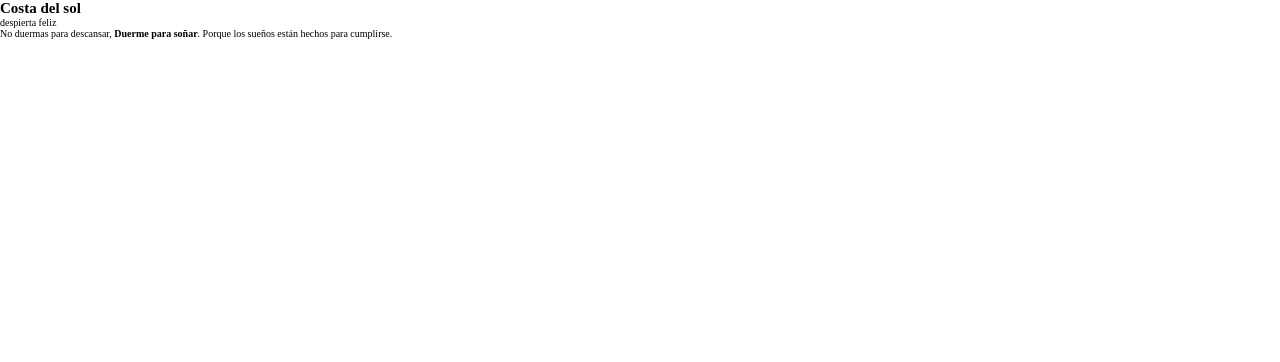
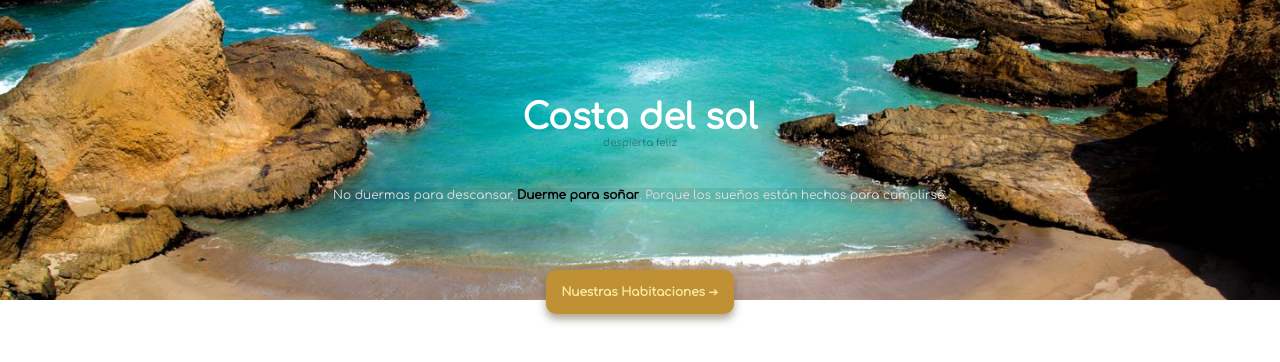
Before and after one commit to brenpc1443/mobile-view, a plain HTML site: page index.html in a window 1280 px wide. Drawn offline with Linux system fonts and the light colour scheme.

Commit message:
se culminó el texto, el parrafo de inicio y el botón que lleva a la seccion de habitaciones

```diff
--- a/index.html
+++ b/index.html
@@ -24,6 +24,7 @@
               están hechos para cumplirse.
             </p>
           </div>
+          <a href="#">Nuestras Habitaciones ➔</a>
       </section>
     </header>
     <main></main>
--- a/styles.css
+++ b/styles.css
@@ -8,7 +8,58 @@
     box-sizing: border-box;
     margin: 0;
     padding: 0;
+    font-family: 'Comfortaa', cursive;;
 }
 html{
     font-size: 62.5%;
 }
+
+/* CSS */
+
+.header-container{
+    position: relative;
+    width: 100%;
+    height: 300px;
+    display: flex;
+    flex-direction: column;
+    align-items: center;
+    justify-content: center;
+    text-align: center;
+/*  */
+    background-image: url(./imagenes/playa_huarmey.jpg);
+    background-position: center;
+    background-repeat: no-repeat;
+    background-size: cover;
+}
+.header-title{
+    padding-bottom: 40px;
+}
+.header-title h1{
+    font-size: 3.5rem;
+    color: var(--white);
+}
+.header-title p{
+    color: rgba(0, 0, 0, 0.4);
+}
+.header-text{
+    font-size: 1.2rem;
+    font-weight: 300;
+    background-color: rgba(0, 0, 0, 0.075);
+    color: rgb(225, 225, 225);
+}
+.header-text b{
+    color: black;
+}
+.header-container a{
+    position: absolute;
+    top: 270px;
+    padding: 15px;
+    background-color: var(--color-secundario);
+    border-radius: 10px;
+/*  */
+    text-decoration: none;
+    font-size: 1.2rem;
+    font-weight: bold;
+    box-shadow: 0 5px 0.8rem rgb(89 73 30 / 50%);
+    color: var(--color-terceario);
+}
```
